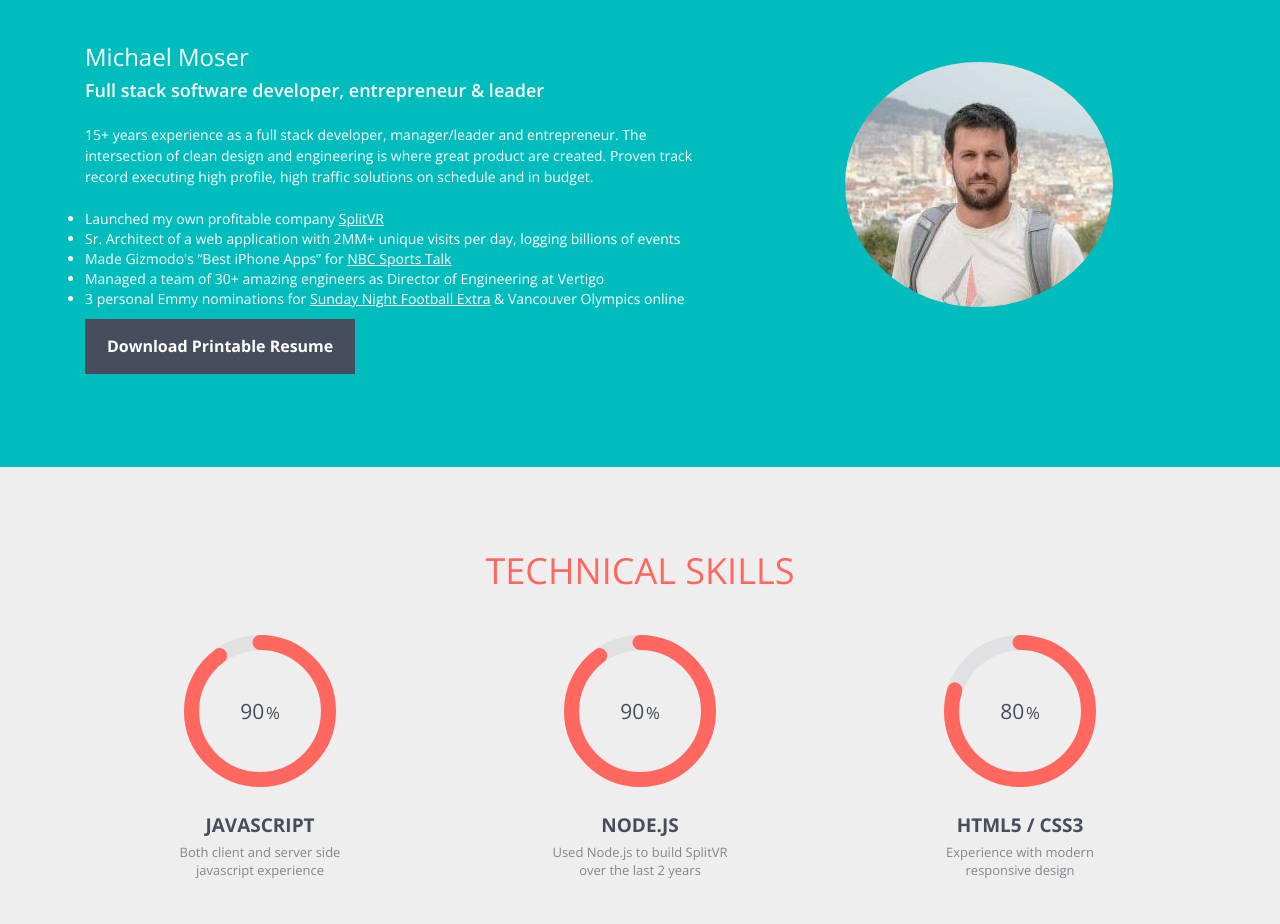
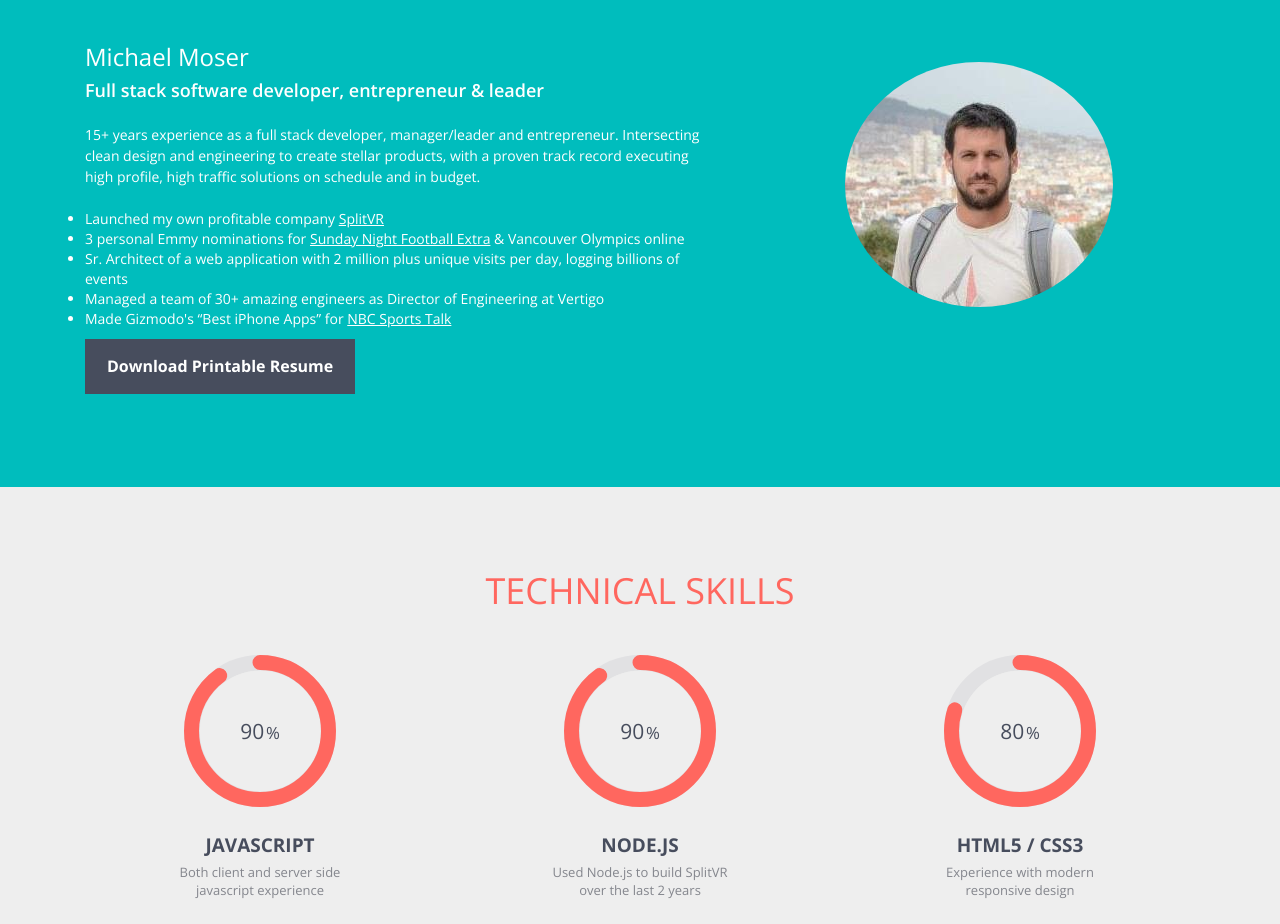
Before and after one commit to mikemoser/resume, a website: page index.html in a window 1280 px wide. Shown: the part 971-1895 px from the top of the page. Drawn offline with nearby package versions, Linux system fonts and the light colour scheme.

Commit message:
tweaks to wording;

```diff
--- a/index.html
+++ b/index.html
@@ -84,15 +84,14 @@
         <div class=" col-xs-12 col-sm-12 col-md-7 col-lg-7">
           <h3>Michael Moser</h3>
           <h4 class="subHeading">Full stack software developer, entrepreneur & leader</h4>
-          <p>15+ years experience as a full stack developer, manager/leader and entrepreneur.  The intersection of clean design and engineering is where great product are created. Proven track record executing high profile, high traffic solutions on schedule and in budget. </p>
+          <p>15+ years experience as a full stack developer, manager/leader and entrepreneur.  Intersecting clean design and engineering to create stellar products, with a proven track record executing high profile, high traffic solutions on schedule and in budget.  </p>
           <ul>
             <li>Launched my own profitable company <a href="https://www.splitvr.com">SplitVR</a></li>
-            <li>Sr. Architect of a web application with 2MM+ unique visits per day, logging billions of events</li>
+            <li>3 personal Emmy nominations for <a href="http://vimeo.com/23021015">Sunday Night Football Extra</a> & Vancouver Olympics online</li>
+            <li>Sr. Architect of a web application with 2 million plus unique visits per day, logging billions of events</li>
+            <li>Managed a team of 30+ amazing engineers as Director of Engineering at Vertigo</li>
             <li>Made Gizmodo's “Best iPhone Apps” for <a href="https://itunes.apple.com/us/app/nbc-sports-talk/id407853742?mt=8">NBC Sports Talk</a></li>
-            <li>Managed a team of 30+ amazing engineers as Director of Engineering at Vertigo</li>
-            <li>3 personal Emmy nominations for <a href="http://vimeo.com/23021015">Sunday Night Football Extra</a> & Vancouver Olympics online</li>
           </ul>
-
           <a href="/resume" class="bntDownload">Download Printable Resume</a> </div>
         <div class=" col-xs-12 col-sm-12 col-md-4 col-lg-4 col-md-offset-1 col-lg-offset-1 proPic"> <img src="/images/profile.jpg" alt="" class="img-circle topmar"> </div>
       </div>
```
